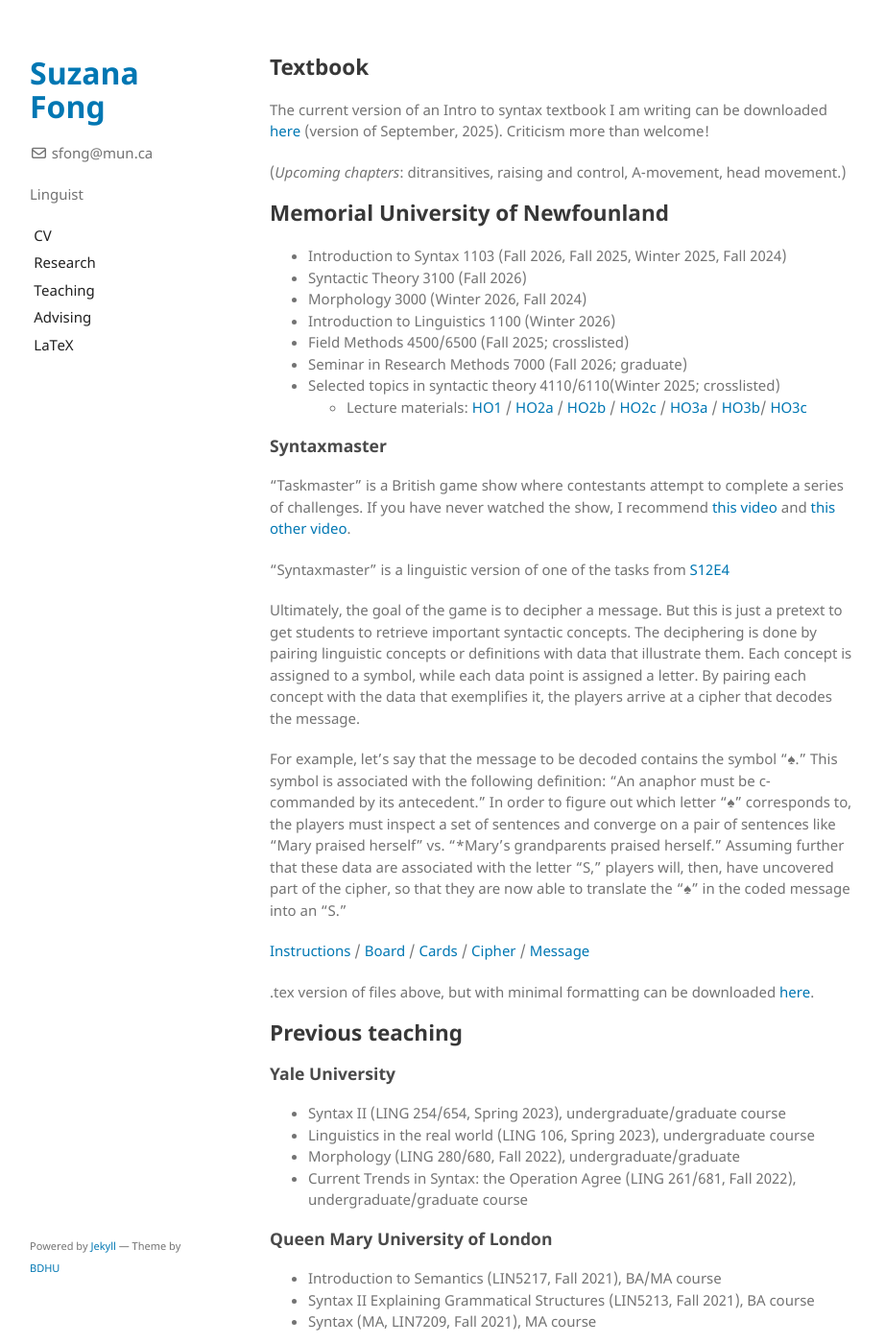
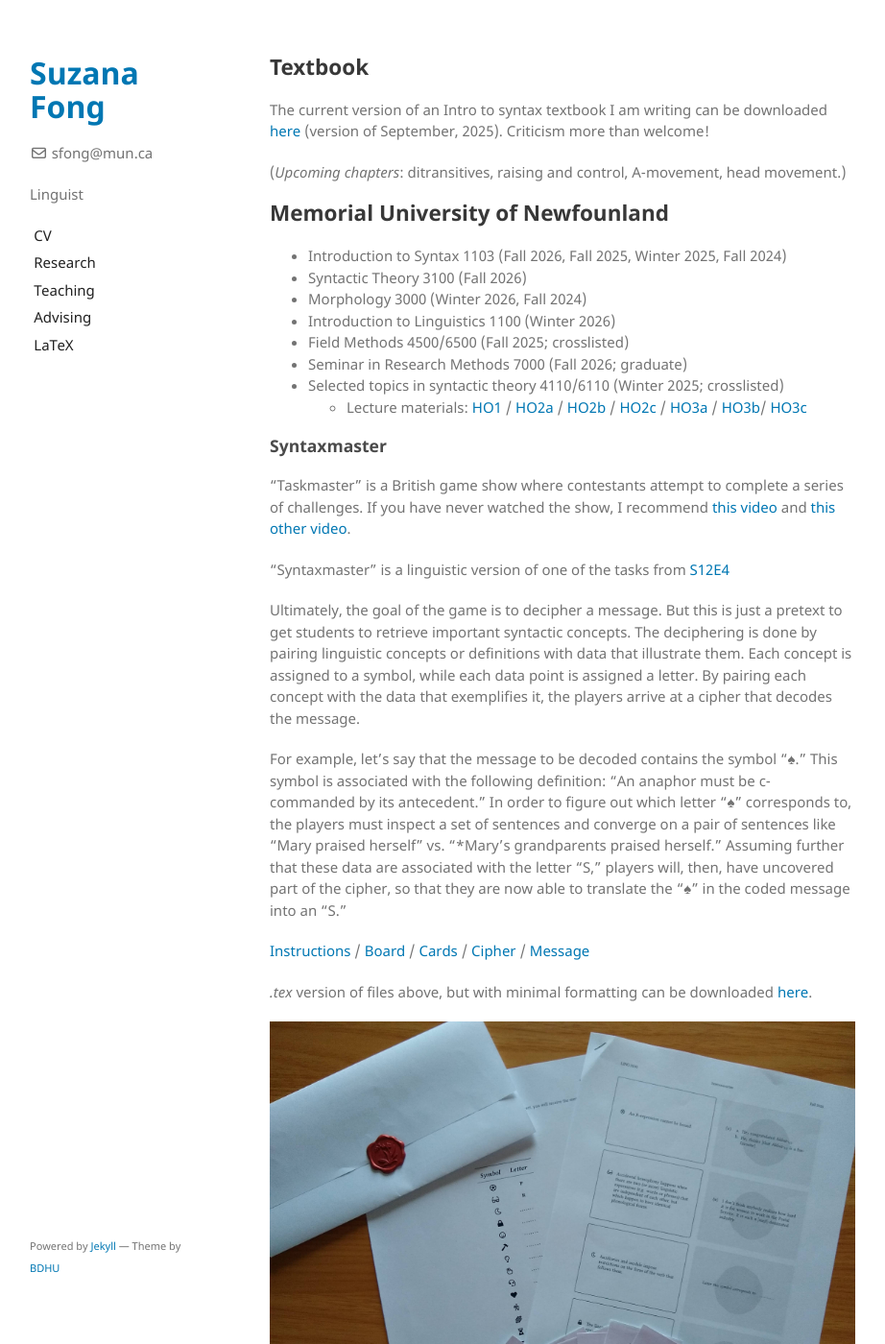
Before and after one commit to sznfng/sznfng.github.io, a Jekyll site: the page built from teaching.md, in a window 1280 px wide and 1400 px high. Shown: the whole window at 96% size, without its empty margins (179-1101 px from the left). Built offline with Jekyll 4.4.1, drawn with Linux system fonts in a browser that asks for light colours.

Commit message:
Update teaching.md

```diff
--- a/teaching.md
+++ b/teaching.md
@@ -15,7 +15,7 @@ The current version of an Intro to syntax textbook I am writing can be downloade
 + Introduction to Linguistics 1100 (Winter 2026)
 + Field Methods 4500/6500 (Fall 2025; crosslisted)
 + Seminar in Research Methods 7000 (Fall 2026; graduate)
-+ Selected topics in syntactic theory 4110/6110(Winter 2025; crosslisted)
++ Selected topics in syntactic theory 4110/6110 (Winter 2025; crosslisted)
   + Lecture materials: [HO1](https://sznfng.github.io/files/agree_course/Selected_topics_in_syntactic_theory_4110_6110_Winter_2025_handout%201.pdf) / [HO2a](https://sznfng.github.io/files/agree_course/Selected_topics_in_syntactic_theory_4110_6110_Winter_2025_handout%202a.pdf) / [HO2b](https://sznfng.github.io/files/agree_course/Selected_topics_in_syntactic_theory_4110_6110_Winter_2025_handout%202b.pdf) / [HO2c](https://sznfng.github.io/files/agree_course/Selected_topics_in_syntactic_theory_4110_6110_Winter_2025_handout%202c.pdf) / [HO3a](https://sznfng.github.io/files/agree_course/Selected_topics_in_syntactic_theory_4110_6110_Winter_2025_handout%203a.pdf) / [HO3b](https://sznfng.github.io/files/agree_course/Selected_topics_in_syntactic_theory_4110_6110_Winter_2025_handout%203b.pdf)/ [HO3c](https://sznfng.github.io/files/agree_course/Selected_topics_in_syntactic_theory_4110_6110_Winter_2025_handout%203c.pdf)
 
 ### Syntaxmaster
@@ -30,7 +30,9 @@ For example, let's say that the message to be decoded contains the symbol "♠."
 
 [Instructions](files/syntaxmaster/3100_Syntactic_Theory_F26_syntaxmaster_instructions.pdf) / [Board](files/syntaxmaster/3100_Syntactic_Theory_F26_syntaxmaster_board.pdf) / [Cards](files/syntaxmaster/3100_Syntactic_Theory_F26_cards.pdf) / [Cipher](files/syntaxmaster/3100_Syntactic_Theory_F26_syntaxmaster_cipher.pdf) / [Message](files/syntaxmaster/3100_Syntactic_Theory_F26_syntaxmaster_message.pdf)
 
-.tex version of files above, but with minimal formatting can be downloaded [here](https://www.overleaf.com/read/rhjtpdyqfcpr#3abd32).
+*.tex* version of files above, but with minimal formatting can be downloaded [here](https://www.overleaf.com/read/rhjtpdyqfcpr#3abd32).
+
+![Syntaxmaster contents](files/syntaxmaster/IMG_20260915_071833833.jpg)
 
 ## Previous teaching
 
```
